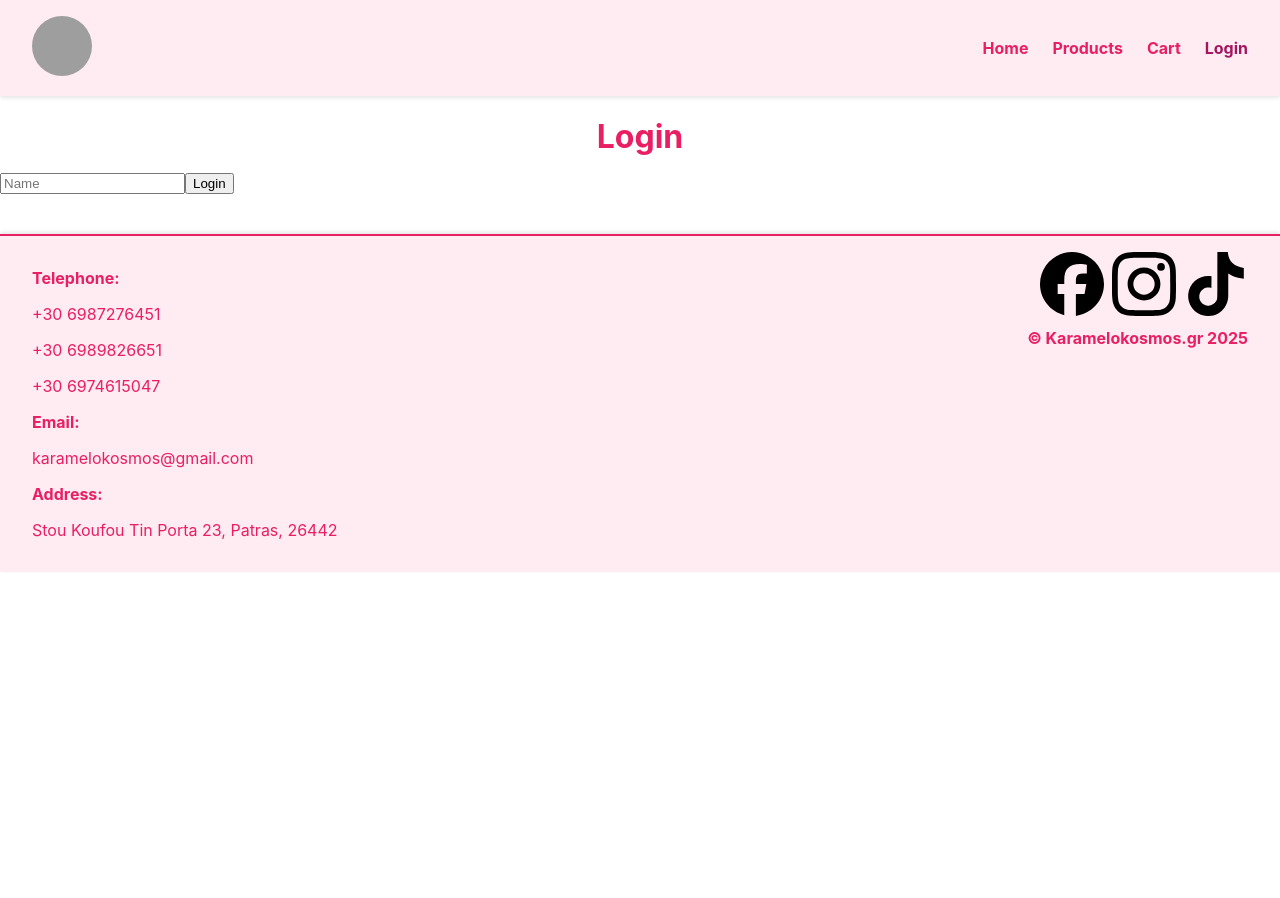
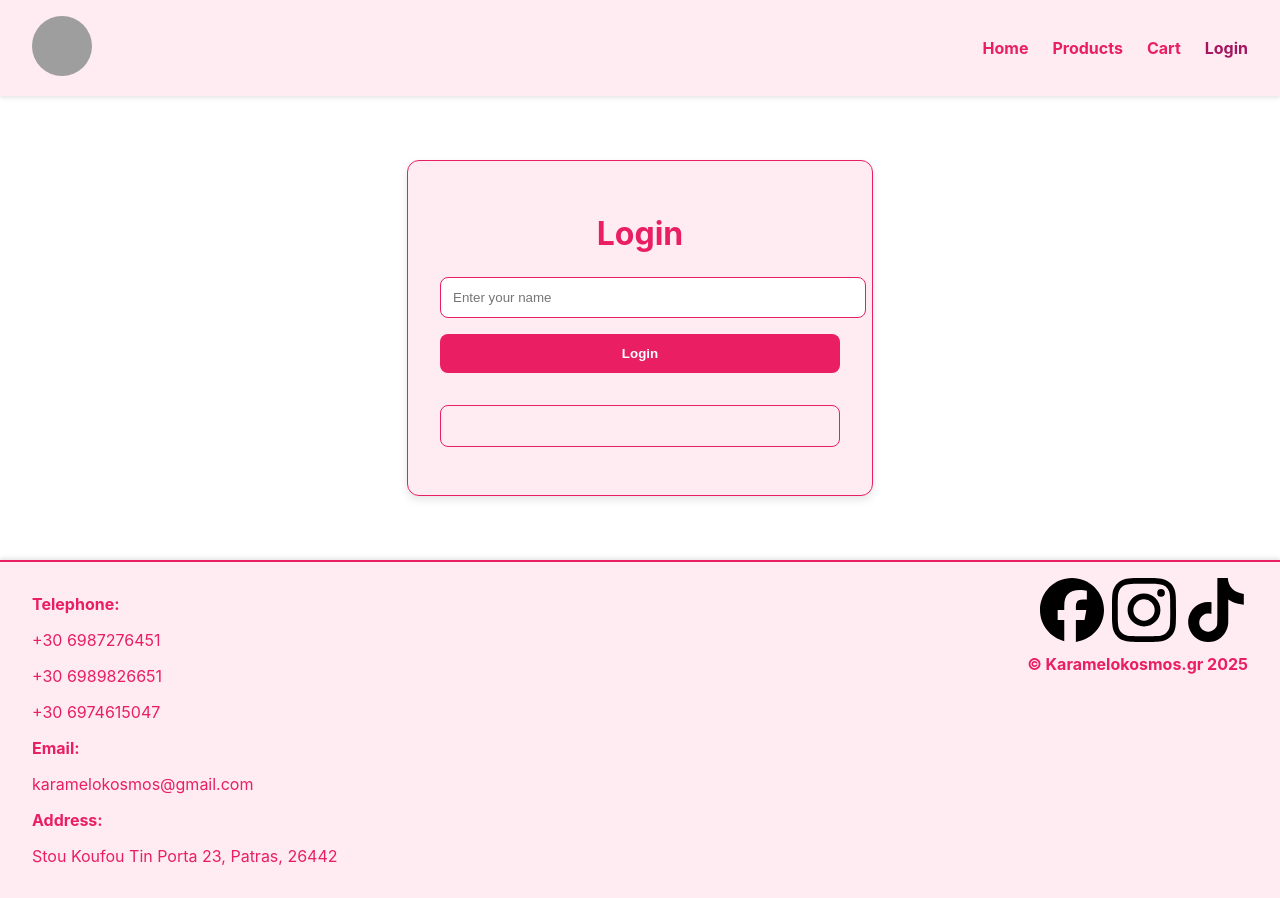
Before and after one commit to angelontz/candy-shop, a React (Create React App) app: page /login in a window 1280 px wide. Before the commit the page ends 800 px from the top, so only its background shows below. Built offline with nearby package versions, Linux system fonts and the light colour scheme; grey boxes are pictures that could not be loaded.

Commit message:
styling login page

```diff
--- /dev/null
+++ b/src/pages/Login.css
@@ -0,0 +1,66 @@
+.login-page {
+  max-width: 400px;
+  margin: 4rem auto;
+  background-color: #ffecf2;
+  border: 1px solid #e91e63;
+  border-radius: 12px;
+  padding: 2rem;
+  box-shadow: 0 4px 8px rgba(0, 0, 0, 0.1);
+  text-align: center;
+}
+
+.login-page h1 {
+  color: #e91e63;
+  margin-bottom: 1.5rem;
+}
+
+.login-page input {
+  width: 100%;
+  padding: 0.75rem;
+  margin-bottom: 1rem;
+  border: 1px solid #e91e63;
+  border-radius: 8px;
+  outline: none;
+}
+
+.login-page button {
+  width: 100%;
+  padding: 0.75rem;
+  background-color: #e91e63;
+  color: white;
+  font-weight: bold;
+  border: none;
+  border-radius: 8px;
+  cursor: pointer;
+}
+
+.login-page button:hover {
+  background-color: #a3165f;
+}
+
+.login-page .social-logins {
+  margin-top: 2rem;
+}
+
+.login-page .social-logins > div {
+  margin-bottom: 1rem;
+}
+.google-wrapper {
+  width: 100%;
+  display: flex;
+  justify-content: center;
+}
+
+.google-wrapper > div {
+  width: 100% !important;
+  border: 1px solid #e91e63 !important;
+  border-radius: 8px !important;
+  box-shadow: none !important;
+  overflow: hidden;
+}
+
+.google-wrapper iframe {
+  width: 100% !important;
+  height: 40px !important;
+  border: none;
+}
--- a/src/pages/Login.jsx
+++ b/src/pages/Login.jsx
@@ -1,8 +1,8 @@
 import React, { useContext, useState } from 'react';
 import { AuthContext } from '../context/AuthContext';
 import { GoogleLogin } from '@react-oauth/google';
-import {jwtDecode} from 'jwt-decode';
-
+import { jwtDecode } from 'jwt-decode';
+import './Login.css';
 
 function Login() {
   const { login } = useContext(AuthContext);
@@ -14,32 +14,35 @@ function Login() {
       login({ name });
     }
   };
+
   const handleGoogleSuccess = (credentialResponse) => {
     if (credentialResponse.credential) {
       const decoded = jwtDecode(credentialResponse.credential);
-      login({ name: decoded.name || decoded.email || 'Unknown User' });
+      login({ name: decoded.name || decoded.email || 'Google User' });
     }
   };
 
   return (
-    <div>
+    <div className="login-page">
       <h1>Login</h1>
       <form onSubmit={handleSubmit}>
         <input
-          placeholder="Name"
+          placeholder="Enter your name"
           value={name}
           onChange={(e) => setName(e.target.value)}
         />
         <button type="submit">Login</button>
       </form>
-      <GoogleLogin
-        clientId={process.env.REACT_APP_GOOGLE_CLIENT_ID}
-        onSuccess={handleGoogleSuccess}
-        onError={(error) => {
-          console.error('Google login failed:', error);
-          alert('Google login failed. Please try again.');
-        }}
-      />
+
+      <div className="social-logins">
+        <div className="google-wrapper">
+          <GoogleLogin
+            onSuccess={handleGoogleSuccess}
+            onError={() => alert('Google login failed')}
+            useOneTap={false}
+          />
+        </div>
+      </div>
     </div>
   );
 }
```
